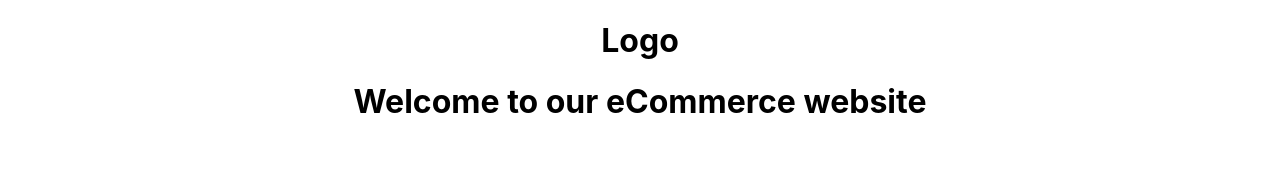
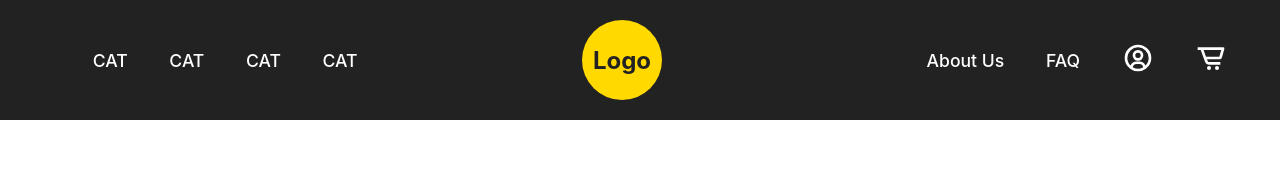
Before and after one commit to remuollinen/ecommerce-project, a React (Create React App) app: page / in a window 1280 px wide. Shown: the top 171 px of the page. Built offline with nearby package versions, Linux system fonts and the light colour scheme.

Commit message:
added navigation to header component

```diff
--- a/package.json
+++ b/package.json
@@ -8,7 +8,9 @@
     "@testing-library/user-event": "^12.8.3",
     "react": "^17.0.2",
     "react-dom": "^17.0.2",
+    "react-icons": "^4.3.1",
     "react-responsive-carousel": "^3.2.22",
+    "react-router-dom": "^6.0.2",
     "react-scripts": "4.0.3",
     "web-vitals": "^1.1.2"
   },
--- a/src/App.css
+++ b/src/App.css
@@ -1,6 +1,60 @@
 .App {
 	text-align: center;
 }
+
+/* ********************** Header ************************* */
+
+nav {
+	height: 15vh;
+	background-color: #222;
+	display: flex;
+	justify-content: space-between;
+	align-items: center;
+}
+
+nav ul {
+	display: flex;
+	align-items: center;
+	list-style: none;
+	margin: 0 2rem;
+}
+
+nav ul li a {
+	margin: 0 1rem;
+	text-decoration: none;
+	color: white;
+	font-size: 1.1rem;
+	font-weight: 500;
+	padding: 0.3rem;
+	transition: all 0.2s ease-in-out;
+}
+
+.logo-wrapper {
+	height: 5rem;
+	width: 5rem;
+	background-color: rgb(255, 217, 0);
+	display: flex;
+	justify-content: center;
+	align-items: center;
+	border-radius: 50%;
+}
+
+.logo-wrapper a {
+	text-decoration: none;
+	color: #222;
+}
+
+.icon {
+	font-size: 2rem;
+	transition: all 0.2s ease-in-out;
+}
+
+nav ul li a:hover,
+.active {
+	color: rgb(255, 217, 0);
+}
+
+/* ********************** Main ************************* */
 
 .main-wrapper {
 	margin: 1rem 0;
@@ -22,6 +76,3 @@
 ¨img:hover {
 	opacity: 1;
 }
-ul {
-  display: none;
-}
--- a/src/App.js
+++ b/src/App.js
@@ -2,14 +2,16 @@ import "./App.css";
 import Header from "./components/Header";
 import Main from "./components/Main";
 import Footer from "./components/Footer";
+import { BrowserRouter as Router } from "react-router-dom";
 
 function App() {
 	return (
 		<div className="App">
+			<Router>
 				<Header />
-      <h1>Welcome to our eCommerce website</h1>
 				<Main />
 				<Footer />
+			</Router>
 		</div>
 	);
 }
--- a/src/components/Header.js
+++ b/src/components/Header.js
@@ -1,15 +1,47 @@
 import React from "react";
+import { Link, NavLink } from "react-router-dom";
+import { BiUserCircle, BiCartAlt } from "react-icons/bi";
 
 const Header = () => {
 	return (
 		<header>
-			<h1>Logo</h1>
 			<nav>
 				<ul>
-					<li>Category</li>
-					<li>Category</li>
-					<li>Category</li>
-					<li>Category</li>
+					<li>
+						<NavLink to="/category1">CAT</NavLink>
+					</li>
+					<li>
+						<NavLink to="/category2">CAT</NavLink>
+					</li>
+					<li>
+						<NavLink to="/category3">CAT</NavLink>
+					</li>
+					<li>
+						<NavLink to="/category4">CAT</NavLink>
+					</li>
+				</ul>
+				<div className="logo-wrapper">
+					<Link exact to="/">
+						<h1>Logo</h1>
+					</Link>
+				</div>
+				<ul>
+					<li>
+						<NavLink to="/about">About Us</NavLink>
+					</li>
+					<li>
+						<NavLink to="/faq">FAQ</NavLink>
+					</li>
+					<li>
+						<NavLink to="/login">
+							<BiUserCircle className="icon" />
+						</NavLink>
+					</li>
+					<li>
+						<NavLink to="/cart">
+							<BiCartAlt className="icon" />
+						</NavLink>
+					</li>
 				</ul>
 			</nav>
 		</header>
```
Also changed, not shown: 1 other file (tests, documents, lock files or other folders). Lines whose indentation alone changed are shown as unchanged.
